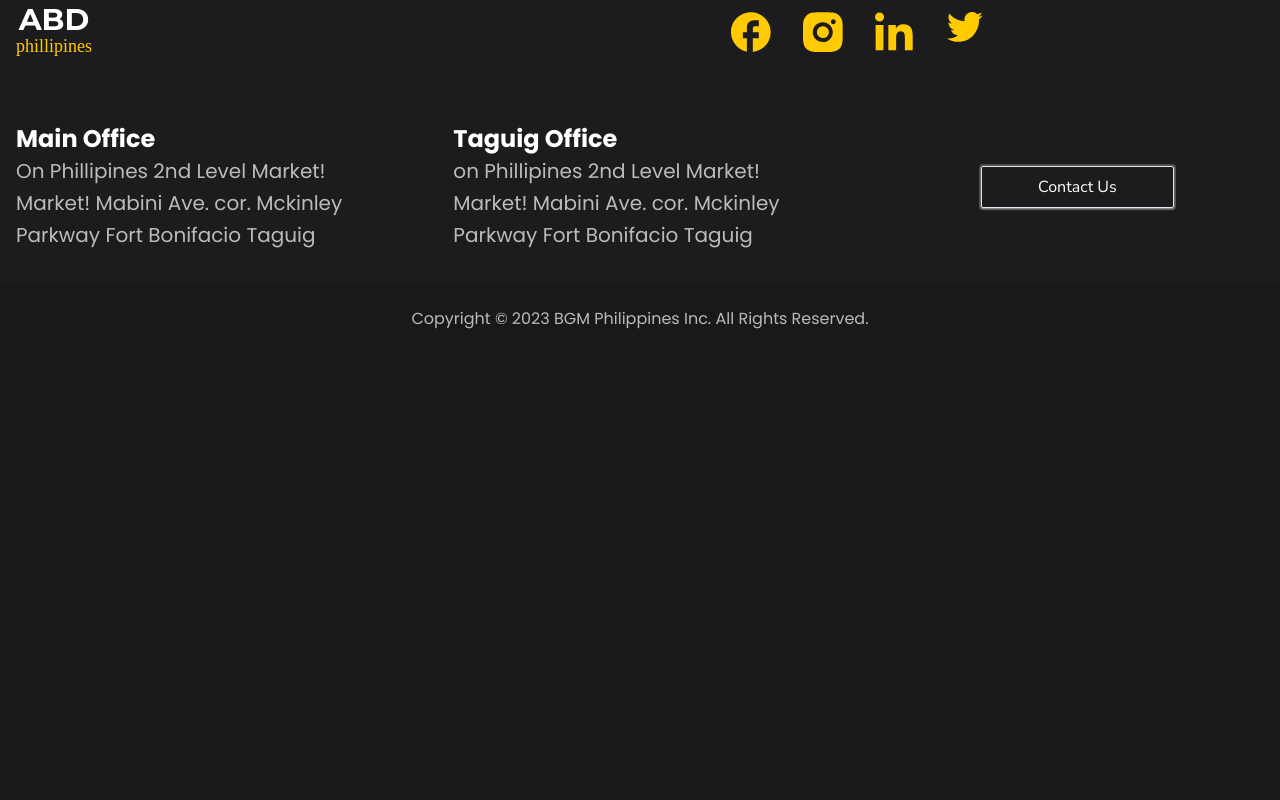
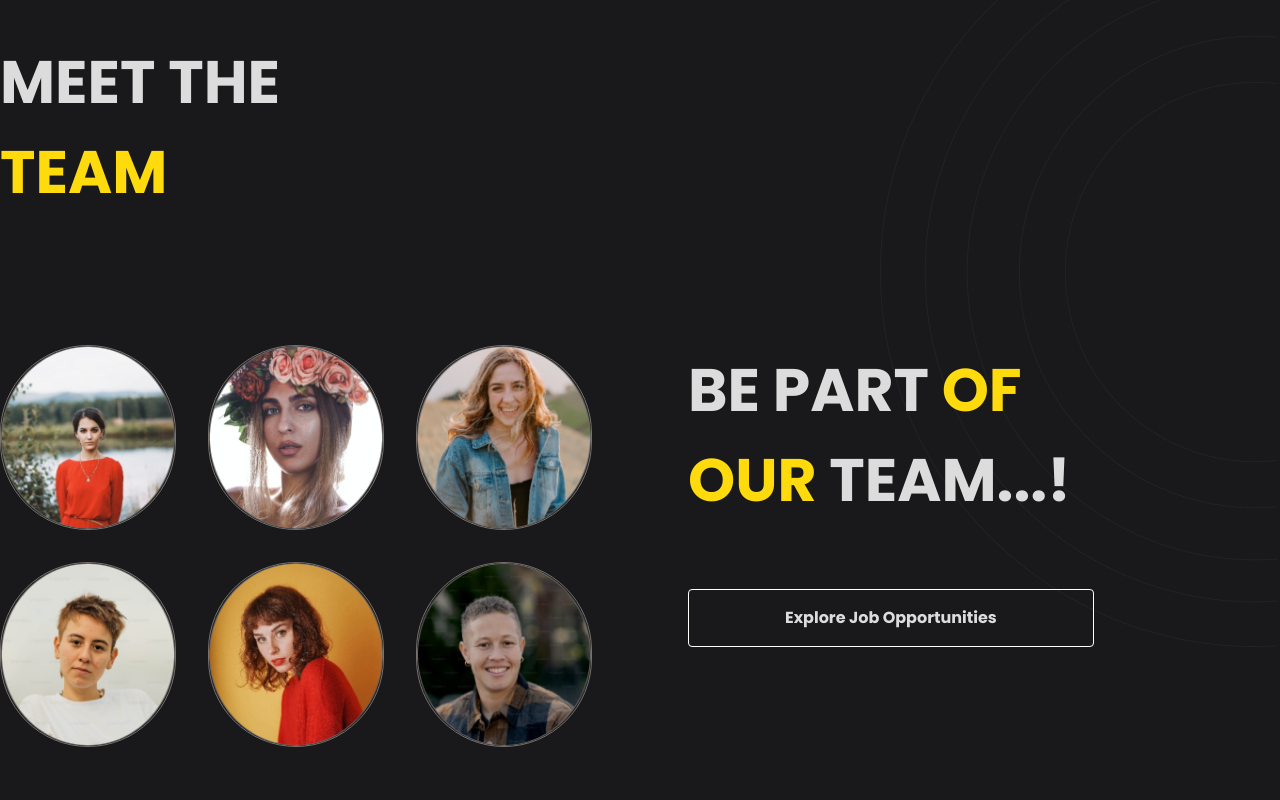
Before and after one commit to hannie404/ABDevify, a React (Vite) app: page / in a window 1280 px wide. Shown: the part 1400-2200 px from the top of the page. Before the commit the page ends 1755 px from the top, so only its background shows below. Built offline with nearby package versions, Linux system fonts and the light colour scheme; a web font is replaced by a local one.

Commit message:
added a section to the home page

```diff
--- a/src/index.css
+++ b/src/index.css
@@ -1278,18 +1278,6 @@ svg {
     top: -220px;
   }
 
-  .lg\:top-\[70\%\]{
-    top: 70%;
-  }
-
-  .lg\:top-\[60\%\]{
-    top: 60%;
-  }
-
-  .lg\:top-\[55\%\]{
-    top: 55%;
-  }
-
   .lg\:top-\[50\%\]{
     top: 50%;
   }
@@ -1298,20 +1286,12 @@ svg {
     height: 2.5rem;
   }
 
-  .lg\:h-\[650px\]{
-    height: 650px;
-  }
-
   .lg\:w-10{
     width: 2.5rem;
   }
 
   .lg\:w-\[400px\]{
     width: 400px;
-  }
-
-  .lg\:w-\[650px\]{
-    width: 650px;
   }
 
   .lg\:grid-cols-2{
--- a/src/pages/home/Home.jsx
+++ b/src/pages/home/Home.jsx
@@ -1,9 +1,14 @@
 import Hero from './sections/Hero';
+import BePart from './sections/BePart';
+import MeetTheTeam from './sections/MeetTheTeam';
+
 
 const Home = () => {
     return (
         <>
             <Hero />
+            <MeetTheTeam />
+            <BePart />
         </>
     );
 };
--- /dev/null
+++ b/src/pages/home/sections/BePart.jsx
@@ -0,0 +1,79 @@
+import avatar1 from '/src/assets/images/avatar1.png';
+import avatar2 from '/src/assets/images/avatar2.png';
+import avatar3 from '/src/assets/images/avatar3.png';
+import avatar4 from '/src/assets/images/avatar4.png';
+import avatar5 from '/src/assets/images/avatar5.png';
+import avatar6 from '/src/assets/images/avatar6.png';
+import circle from '/src/assets/images/circle.png';
+import circle2 from '/src/assets/images/circle2.png';
+
+const BePart = () => {
+  return (
+    <div className="max-w-full py-10 lg:py-16">
+            <div className="container mx-auto grid gap-24 lg:grid-cols-2">
+                <div className="col-span-1 flex justify-center ">
+                    <div className="grid grid-cols-2 gap-8 lg:grid-cols-3">
+                        <img
+                            src={avatar1}
+                            alt=""
+                            className="h-[185px] w-[185px] rounded-[136.50px] border border-stone-500 backdrop-blur-[14px]"
+                        />
+                        <img
+                            src={avatar2}
+                            alt=""
+                            className="h-[185px] w-[185px] rounded-[136.50px] border border-stone-500 backdrop-blur-[14px]"
+                        />
+                        <img
+                            src={avatar3}
+                            alt=""
+                            className="h-[185px] w-[185px] rounded-[136.50px] border border-stone-500 backdrop-blur-[14px]"
+                        />
+                        <img
+                            src={avatar4}
+                            alt=""
+                            className="h-[185px] w-[185px] rounded-[136.50px] border border-stone-500 backdrop-blur-[14px]"
+                        />
+                        <img
+                            src={avatar5}
+                            alt=""
+                            className="h-[185px] w-[185px] rounded-[136.50px] border border-stone-500 backdrop-blur-[14px]"
+                        />
+                        <img
+                            src={avatar6}
+                            alt=""
+                            className="h-[185px] w-[185px] rounded-[136.50px] border border-stone-500 backdrop-blur-[14px]"
+                        />
+                    </div>
+                </div>
+                <div className="absolute left-0 top-0 w-[300px] lg:top-[-220px] lg:w-[400px]">
+                    <img src={circle2} alt="" className="w-full" />
+                </div>
+
+                <div className="col-span-1 font-bold ">
+                    <div className="flex justify-center lg:justify-start">
+                        <div className="top-[50%] flex  justify-center gap-8 lg:justify-start">
+                            <h2 className="text-center text-6xl uppercase leading-normal lg:text-start">
+                                Be part{' '}
+                                <span className="text-accent-400">
+                                    of <br />
+                                </span>
+                                <span className="text-accent-400">our</span> team...!
+                            </h2>
+                        </div>
+                        <div className="absolute right-0 top-[70%] w-[300px] lg:top-[50%] lg:w-[400px]">
+                            <img src={circle} alt="" />
+                        </div>
+                    </div>
+
+                    <div className="text-md flex items-center justify-center py-16 lg:justify-start">
+                        <h2 className="rounded border border-white p-4 px-24 ">
+                            Explore Job Opportunities
+                        </h2>
+                    </div>
+                </div>
+            </div>
+        </div>
+    );
+};
+
+export default BePart;
--- /dev/null
+++ b/src/pages/home/sections/MeetTheTeam.jsx
@@ -0,0 +1,24 @@
+const MeetTheTeam = () => {
+  return (
+      <div className="max-w-full py-10 lg:py-16">
+        <div className="container mx-auto grid gap-24 lg:grid-cols-2">
+          <div className="col-span-1 font-bold ">
+              <div className="flex justify-center lg:justify-start">
+                  <div className="top-[50%] flex  justify-center gap-8 lg:justify-start">
+                      <h2 className="text-center text-6xl uppercase leading-normal lg:text-start">
+                          Meet the{' '}
+                          <br />
+                          <span className="text-accent-400">Team</span>
+                      </h2>
+                  </div>
+              </div>
+          </div>
+        </div>
+        <div className="container mx-auto grid gap-24 lg:grid-cols-2">
+
+        </div>
+      </div>
+    );
+};
+
+export default MeetTheTeam;
```
